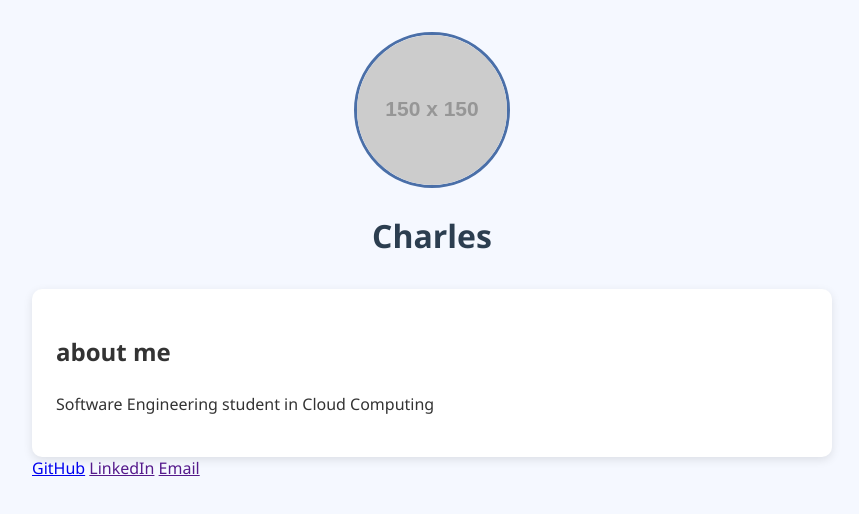
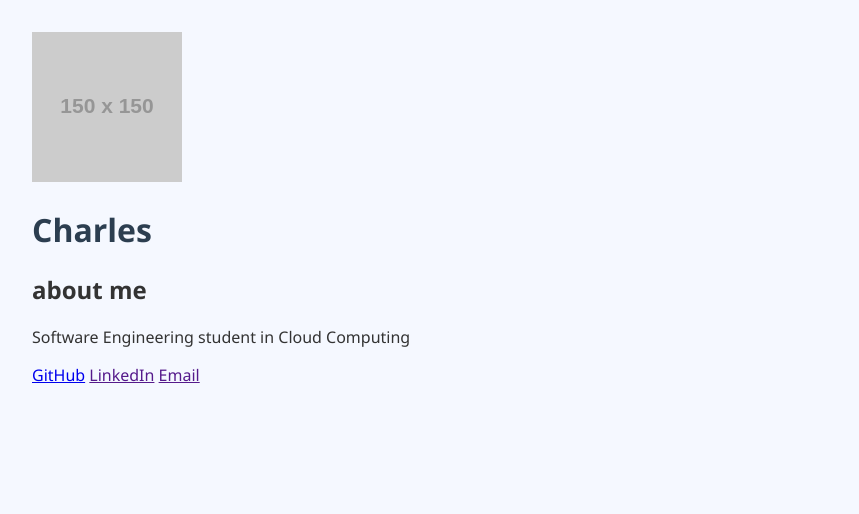
Before and after one commit to 666Charles666/666Charles666.github.io, a plain HTML site: page index.html in a window 1280 px wide. Shown: the whole page, without its empty margins (208-1067 px from the left). Drawn offline with Linux system fonts and the light colour scheme; placeholder pictures from the web are drawn by us.

Commit message:
Update index.html

```diff
--- a/index.html
+++ b/index.html
@@ -11,11 +11,11 @@
             background-color: #f5f8ff;
             color: #333;
         }
-        .header {
+        。header {
             text-align: center;
             margin-bottom: 2rem;
         }
-        .avatar {
+        。avatar {
             width: 150px;
             height: 150px;
             border-radius: 50%;
@@ -25,7 +25,7 @@
         h1 {
             color: #2c3e50;
         }
-        .bio {
+        。bio {
             background: white;
             padding: 1.5rem;
             border-radius: 10px;
@@ -51,7 +51,7 @@
 </head>
 <body>
     <div class="header">
-        <!-- 替换为你的头像链接 -->
+
         <img class="avatar" src="https://via.placeholder.com/150" alt="头像">
         <h1>Charles</h1>
     </div>
```
